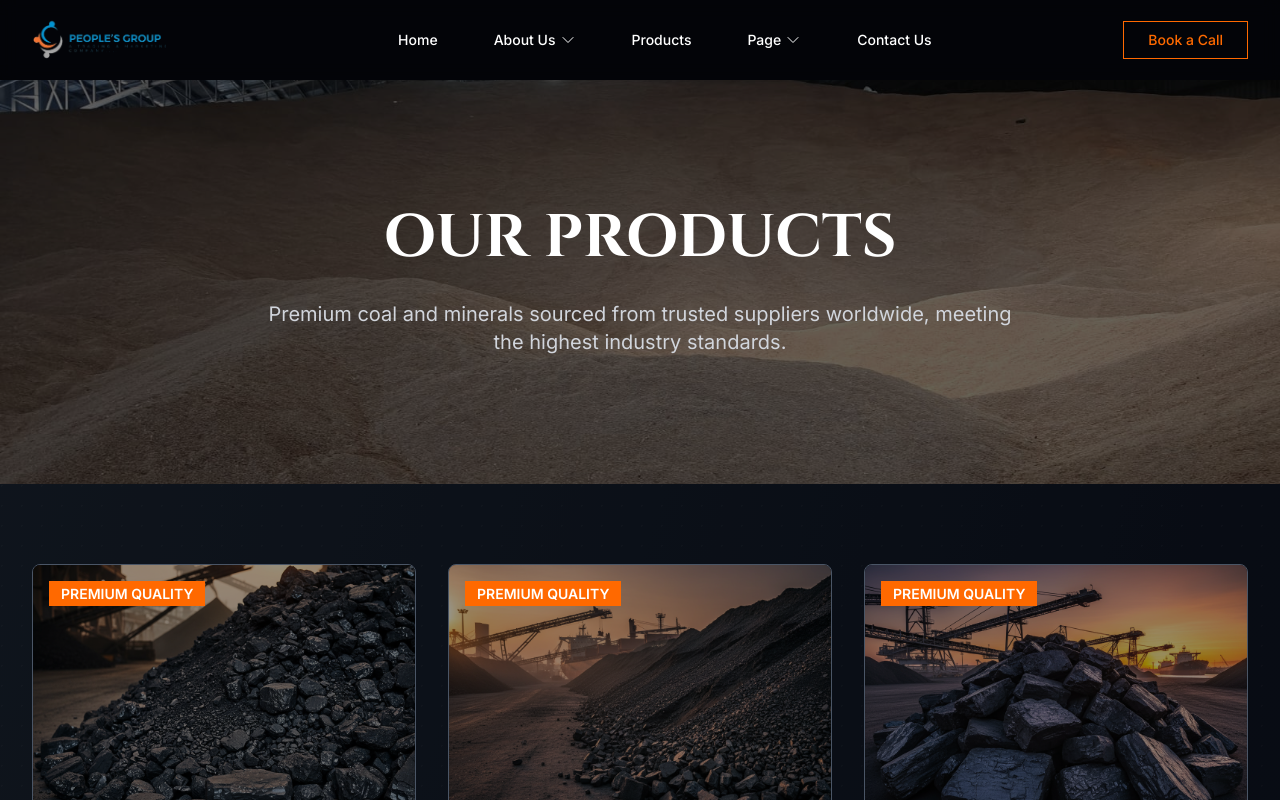
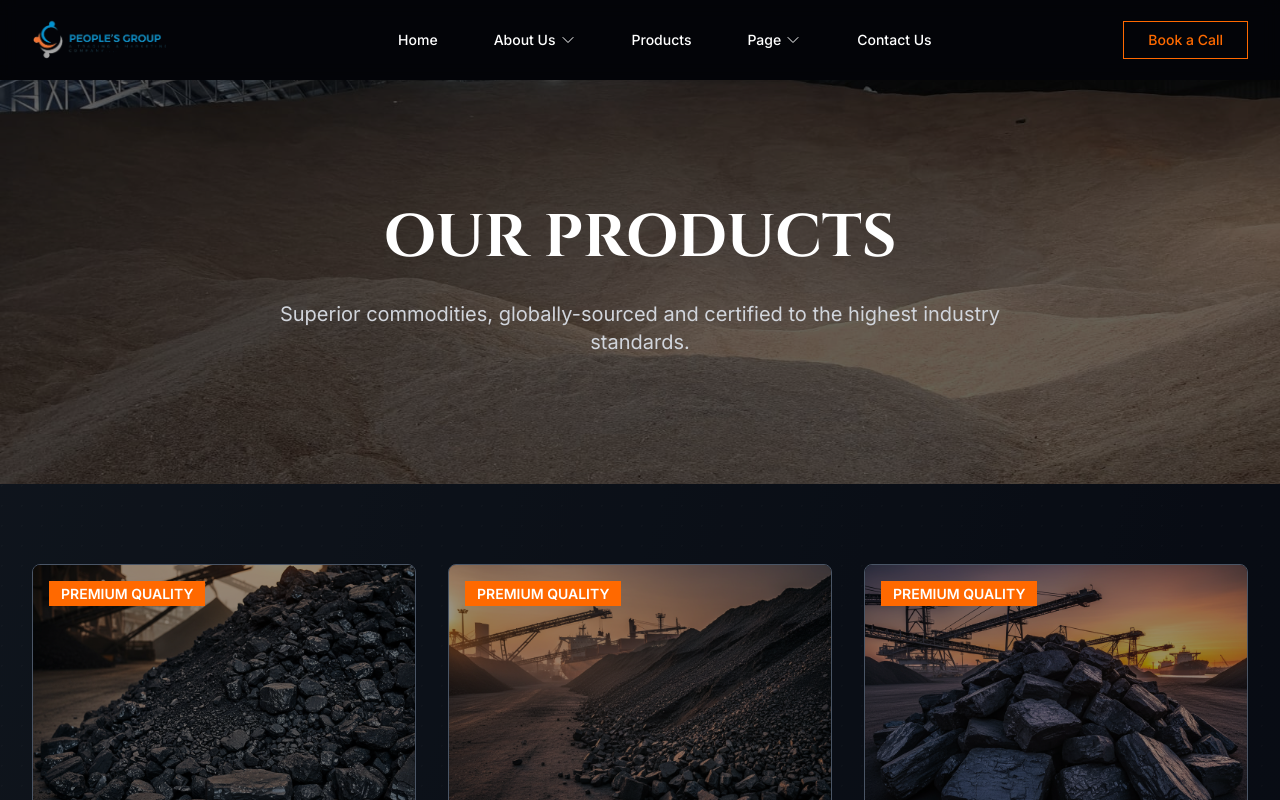
Before and after one commit to gourabsen21s/PeoplesGroup-client-project, a Next.js app: page /products in a window 1280 px wide. Shown: the top 800 px of the page. Built offline with nearby package versions, Linux system fonts and the light colour scheme.

Commit message:
Update page.tsx

```diff
--- a/src/app/products/page.tsx
+++ b/src/app/products/page.tsx
@@ -157,7 +157,7 @@ export default function ProductsPage() {
               OUR PRODUCTS
             </h1>
             <p className="text-xl text-gray-300 max-w-3xl mx-auto">
-              Premium coal and minerals sourced from trusted suppliers worldwide, meeting the highest industry standards.
+              Superior commodities, globally-sourced and certified to the highest industry standards.
             </p>
           </div>
         </section>
```
